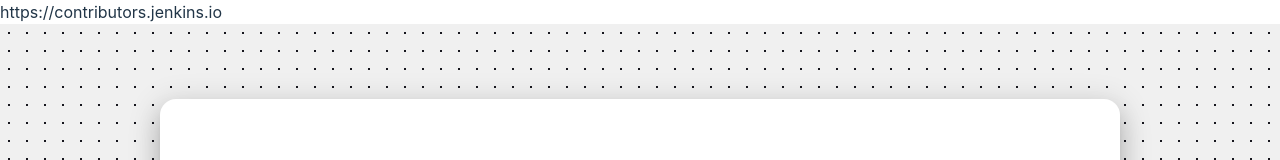
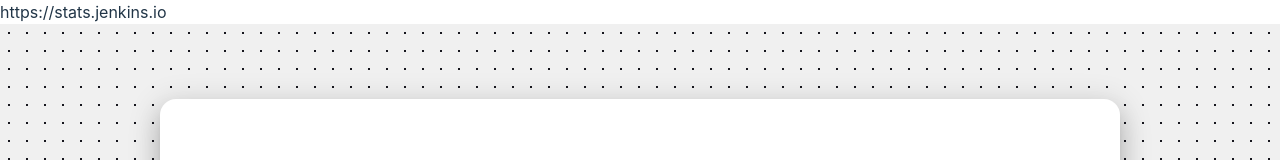
Before and after one commit to jenkins-infra/stats.jenkins.io, a React (Vite) app: page / in a window 1280 px wide. Shown: the top 160 px of the page. Built offline with nearby package versions, Linux system fonts and the light colour scheme.

Commit message:
FinalNavBar Merges

```diff
--- a/src/components/Layout/NavBar.tsx
+++ b/src/components/Layout/NavBar.tsx
@@ -29,7 +29,7 @@ const JioNavbar: React.FC<JioNavbarProps> = ({ property }) => {
 };
 
 const NavBar: React.FC = () => {
-  const propertyUrl = "https://contributors.jenkins.io";
+  const propertyUrl = "https://stats.jenkins.io";
 
   return <JioNavbar property={propertyUrl} />;
 };
```
